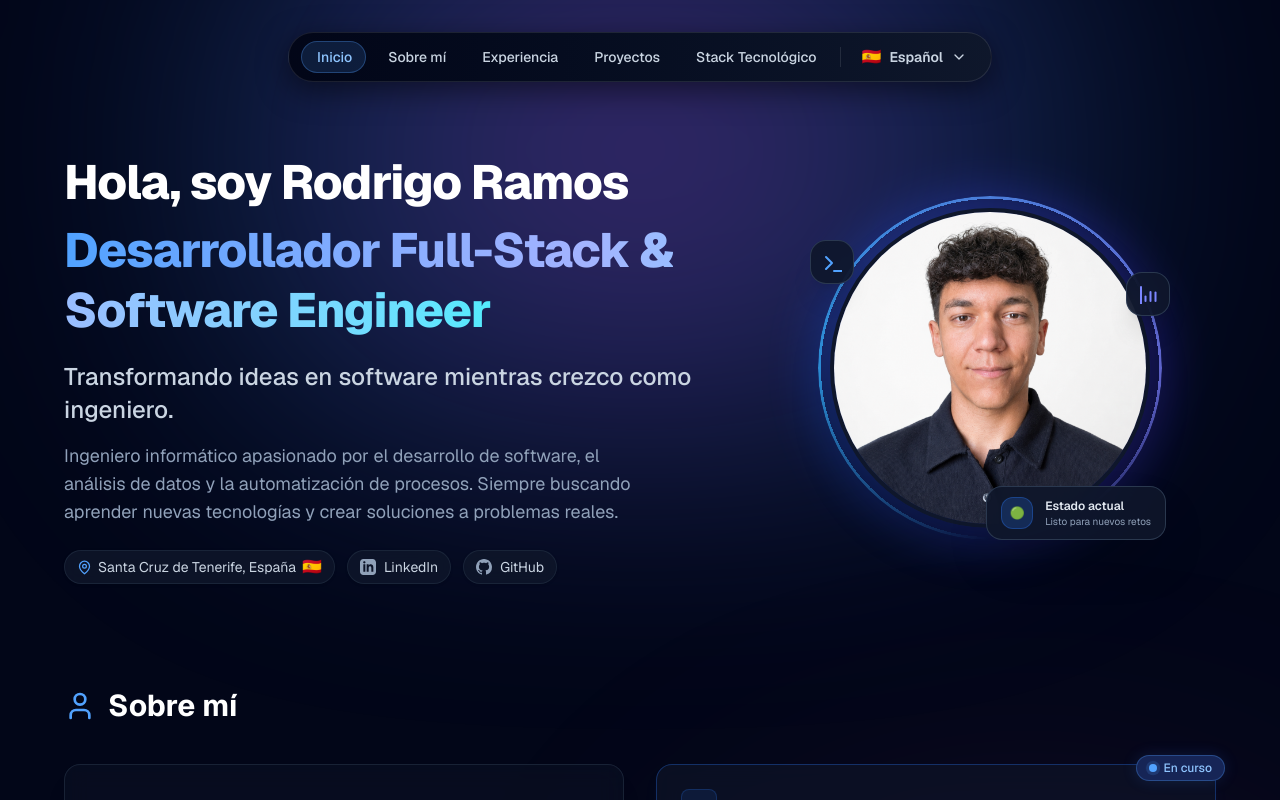
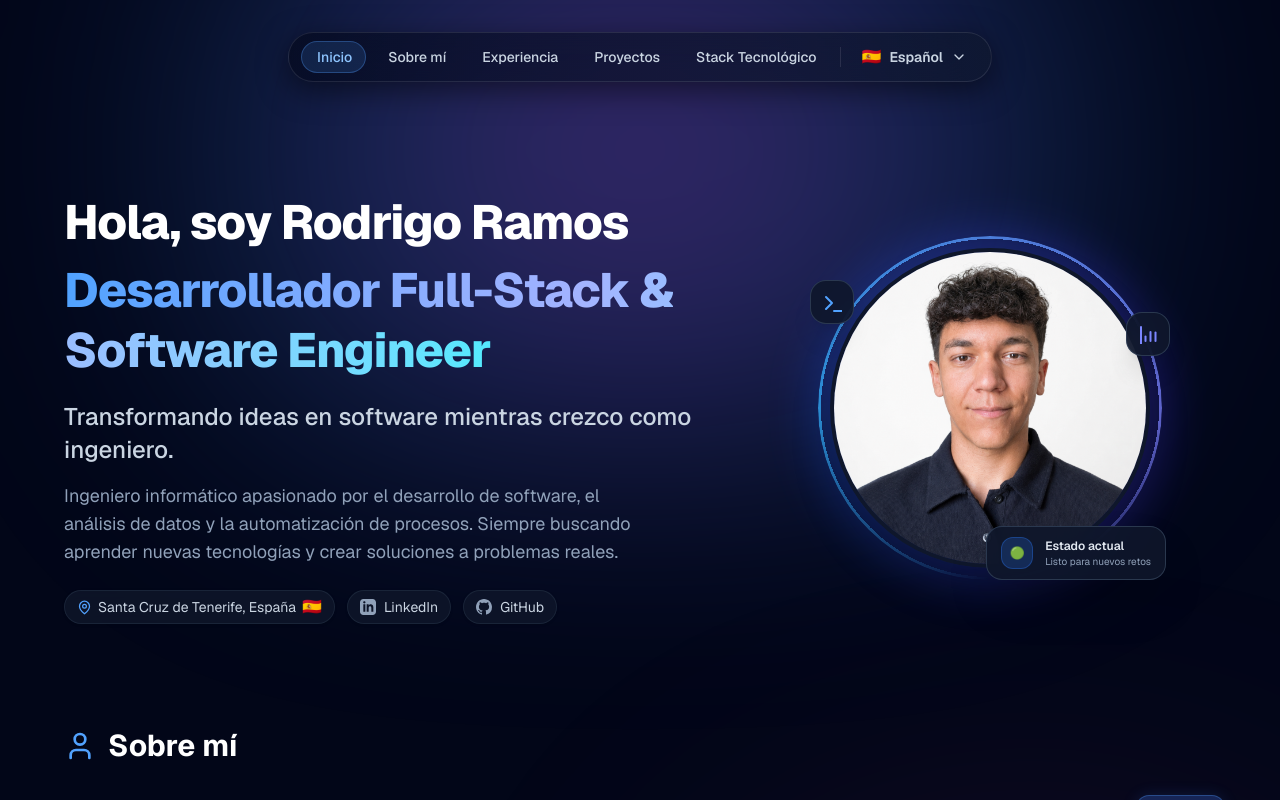
Before and after one commit to Rodriramos/Portfolio-Website, a React (Vite) app: page / in a window 1280 px wide. Shown: the top 800 px of the page. Built offline with nearby package versions, Linux system fonts and the light colour scheme.

Commit message:
feat: update Home and Navbar components for improved layout and styling

```diff
--- a/src/components/Home.jsx
+++ b/src/components/Home.jsx
@@ -9,7 +9,7 @@ const Home = () => {
   return (
     <section
       id="home"
-      className="relative flex items-center px-4 sm:px-6 pt-28 pb-10 text-white selection:bg-blue-500 selection:text-white"
+      className="relative flex items-center px-4 sm:px-6 pt-28 pb-10 mt-4 md:mt-20 text-white selection:bg-blue-500 selection:text-white"
     >
       <style>{`
         @keyframes floatChip {
@@ -23,7 +23,7 @@ const Home = () => {
         }
       `}</style>
 
-      <div className="w-full max-w-6xl mx-auto grid md:grid-cols-12 items-center gap-8 md:gap-12 z-10 mt-2 md:mt-10">
+      <div className="w-full max-w-6xl mx-auto grid md:grid-cols-12 items-center gap-8 md:gap-12 z-10">
 
         <div className="md:col-span-7 text-center md:text-left">
           <h1 className="text-3xl sm:text-4xl md:text-5xl font-extrabold tracking-tight leading-tight">
--- a/src/components/Navbar.jsx
+++ b/src/components/Navbar.jsx
@@ -146,7 +146,7 @@ const Navbar = () => {
     <header className="fixed top-0 inset-x-0 z-50 flex justify-center px-4 pt-4 mt-2 md:mt-4">
       {/* Desktop Navigation Container */}
       <div className="hidden md:flex items-center">
-        <nav className="relative flex items-center gap-1 rounded-full border border-white/10 bg-linear-to-r from-slate-950 to-slate-900 px-3 py-2 shadow-[0_8px_30px_rgb(0,0,0,0.5)] backdrop-blur-xl">
+        <nav className="relative flex items-center gap-1 rounded-full border border-white/10 bg-linear-to-r from-slate-950/60 to-slate-900/60 px-3 py-2 shadow-[0_8px_30px_rgb(0,0,0,0.5)] backdrop-blur-xl">
           {/* Indicador animado deslizante */}
           <span
             className="absolute top-2 h-[calc(100%-1rem)] rounded-full bg-blue-400/15 border border-blue-400/30 transition-all duration-300 ease-out pointer-events-none"
```
